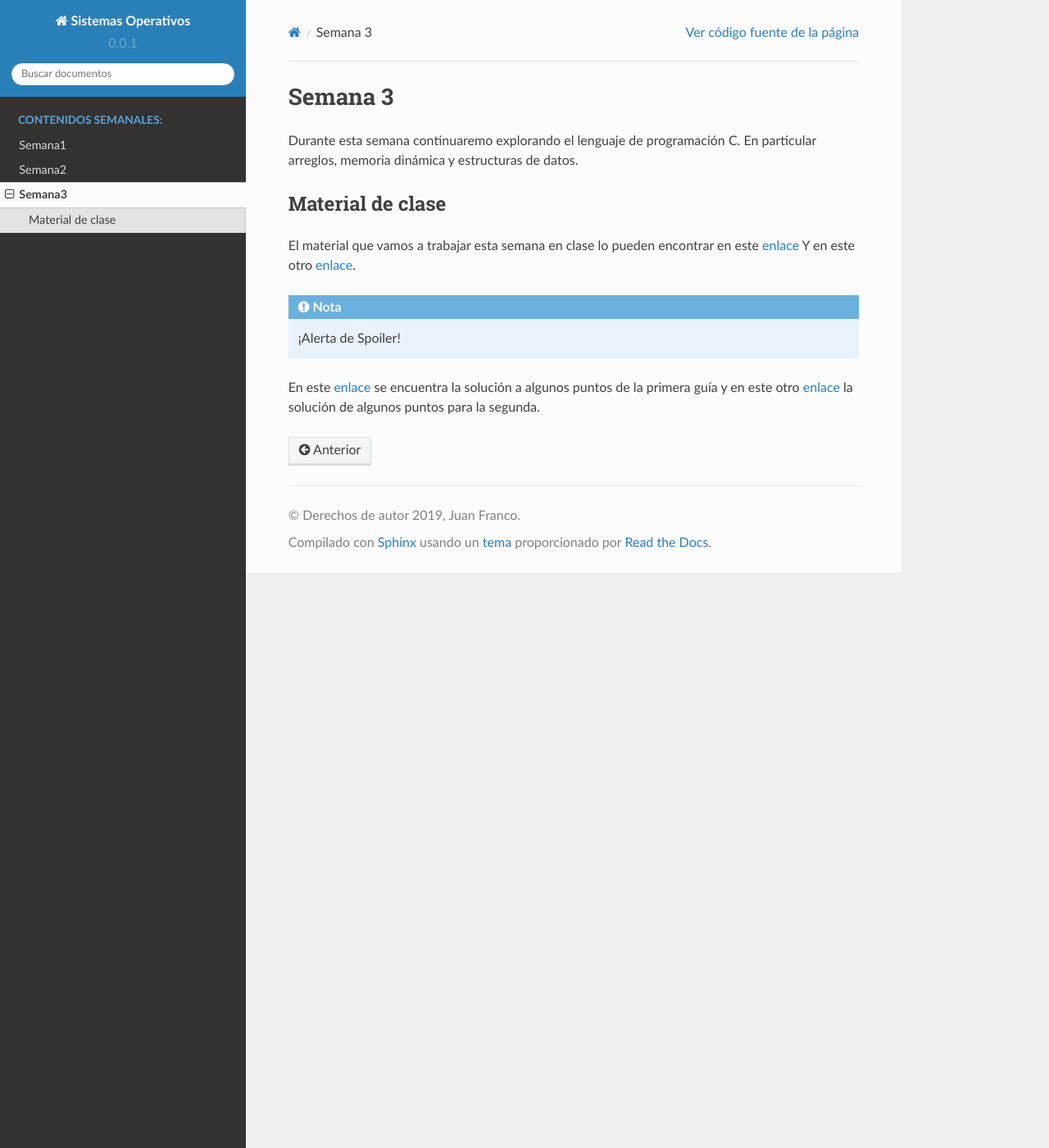
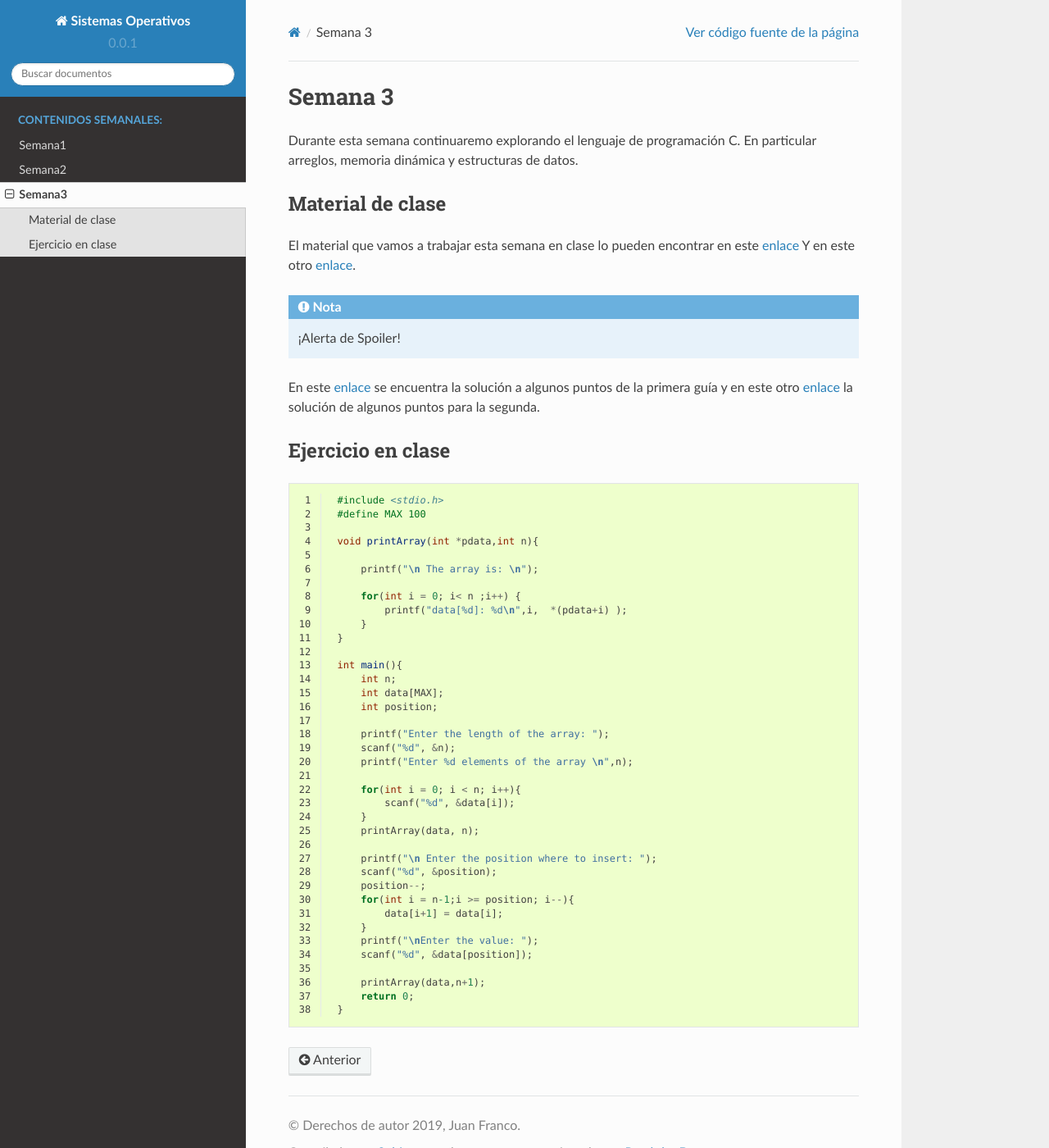
Before and after one commit to juanferfranco/sistemasoperativos, a Sphinx documentation site: the page built from docs/_semana3/semana3.rst, in a window 1280 px wide and 1400 px high. Shown: the whole window at 82% size. Built offline with Sphinx 7.4.7 and the Read the Docs theme 2.0.0, drawn with Linux system fonts in a browser that asks for light colours.

Commit message:
add code for the class challenge

```diff
--- a/docs/_semana3/semana3.rst
+++ b/docs/_semana3/semana3.rst
@@ -16,3 +16,48 @@ En este `enlace <https://docs.google.com/presentation/d/1eCo1pCzYd0YB1dYhTLJNV8w
 se encuentra la solución a algunos puntos de la primera guía y en este otro
 `enlace <https://drive.google.com/file/d/1FWuPqJNWvEvHp89-ADvKu7XqdAZR6fx2/view?usp=sharing>`__
 la solución de algunos puntos para la segunda.
+
+Ejercicio en clase
+-------------------
+
+.. code-block:: c
+   :linenos:
+
+    #include <stdio.h>
+    #define MAX 100
+
+    void printArray(int *pdata,int n){
+
+        printf("\n The array is: \n");
+
+        for(int i = 0; i< n ;i++) {
+            printf("data[%d]: %d\n",i,  *(pdata+i) );
+        }
+    }
+
+    int main(){
+        int n;
+        int data[MAX];
+        int position;
+
+        printf("Enter the length of the array: ");
+        scanf("%d", &n);
+        printf("Enter %d elements of the array \n",n);
+
+        for(int i = 0; i < n; i++){
+            scanf("%d", &data[i]);
+        }
+        printArray(data, n);
+
+        printf("\n Enter the position where to insert: ");
+        scanf("%d", &position);
+        position--;
+        for(int i = n-1;i >= position; i--){
+            data[i+1] = data[i];
+        }
+        printf("\nEnter the value: ");
+        scanf("%d", &data[position]);
+
+        printArray(data,n+1);
+        return 0;
+    }
```
